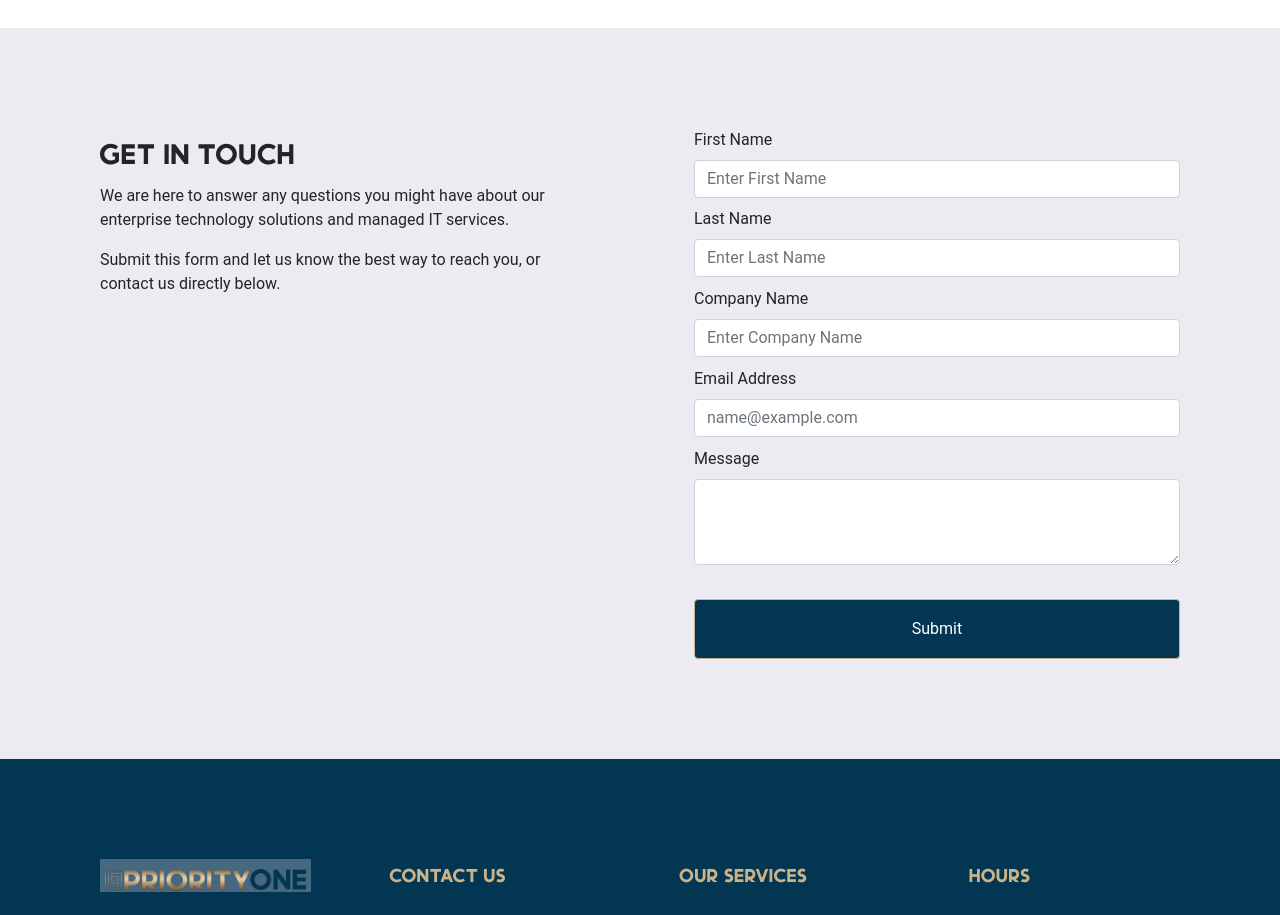
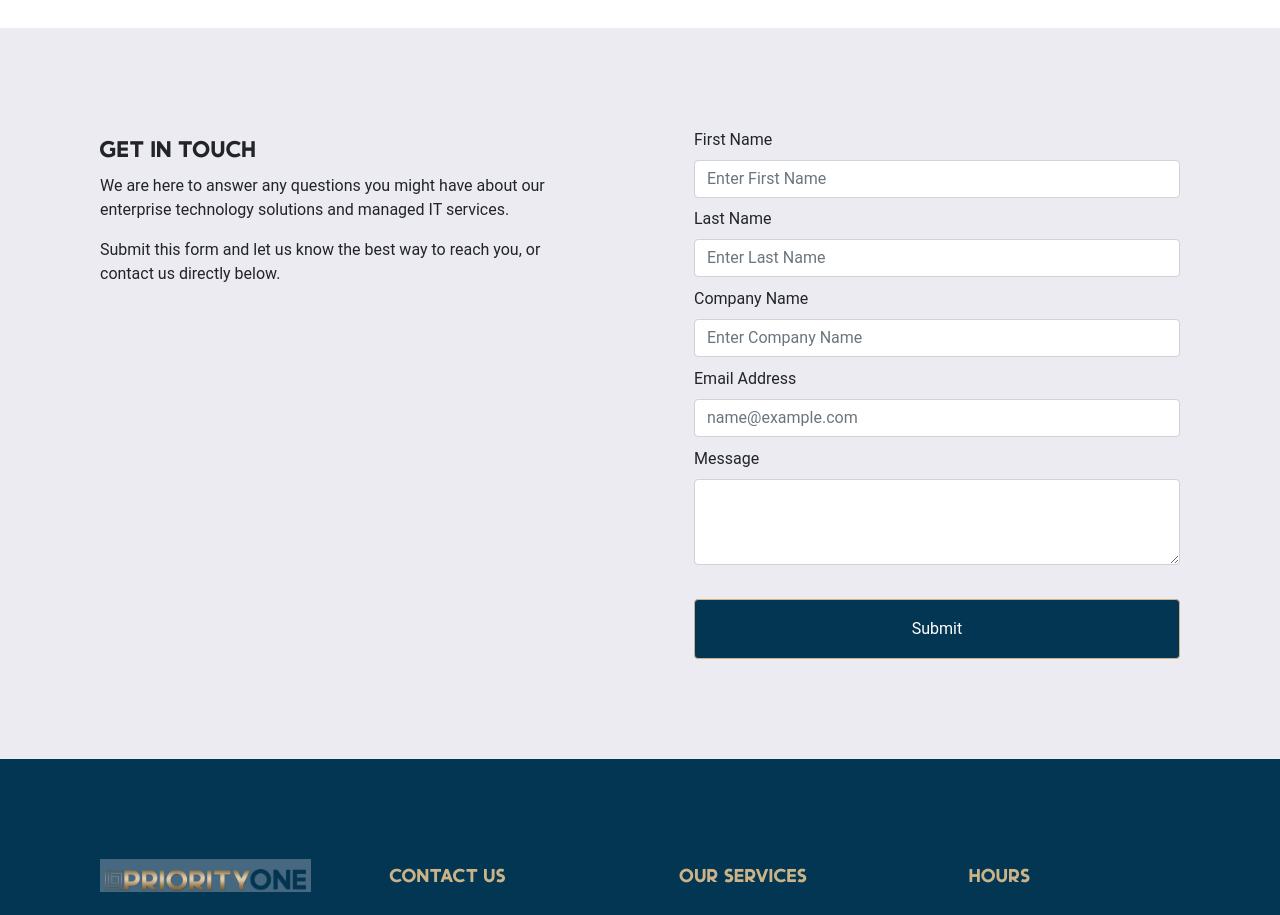
Before and after one commit to cwilso88/priorityOne, a React (Create React App) app: page / in a window 1280 px wide. Shown: the part 4840-5755 px from the top of the page. Built offline with nearby package versions, Linux system fonts and the light colour scheme.

Commit message:
Initialized firebase, updated contactus h1, deploy

```diff
--- a/src/sass/_ContactUs.scss
+++ b/src/sass/_ContactUs.scss
@@ -3,6 +3,7 @@
     background-color: $gray;
     font-family: 'Roboto', sans-serif;
     h1 {
+        font-size: 2em;
         font-family: MomCakeBold;
     }
     .form_row {
```
Also changed, not shown: public/index.html (+1 -8 lines), firebase.json (added), 1 other file (tests, documents, lock files or other folders).
